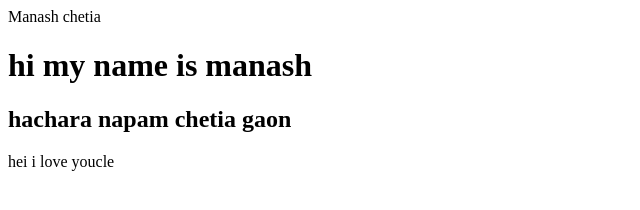
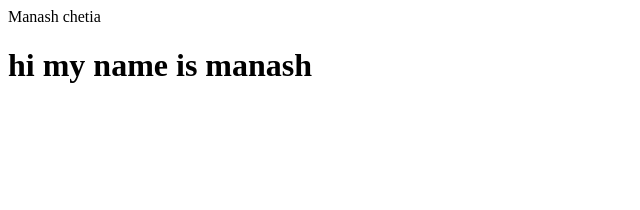
Before and after one commit to BAMBO12-OUE/IT-CELL-ASSAM, a plain HTML site: page index.html in a window 1280 px wide. Shown: the whole page, without its empty margins (0-640 px from the left). Drawn offline with Linux system fonts and the light colour scheme.

Commit message:
new line delet

```diff
--- a/index.html
+++ b/index.html
@@ -1,4 +1,2 @@
 <p>Manash chetia</p>
 <h1>hi my name is manash</h1>
-<h2> hachara napam chetia gaon</h2>
-<p>hei i love youcle</p>
```
